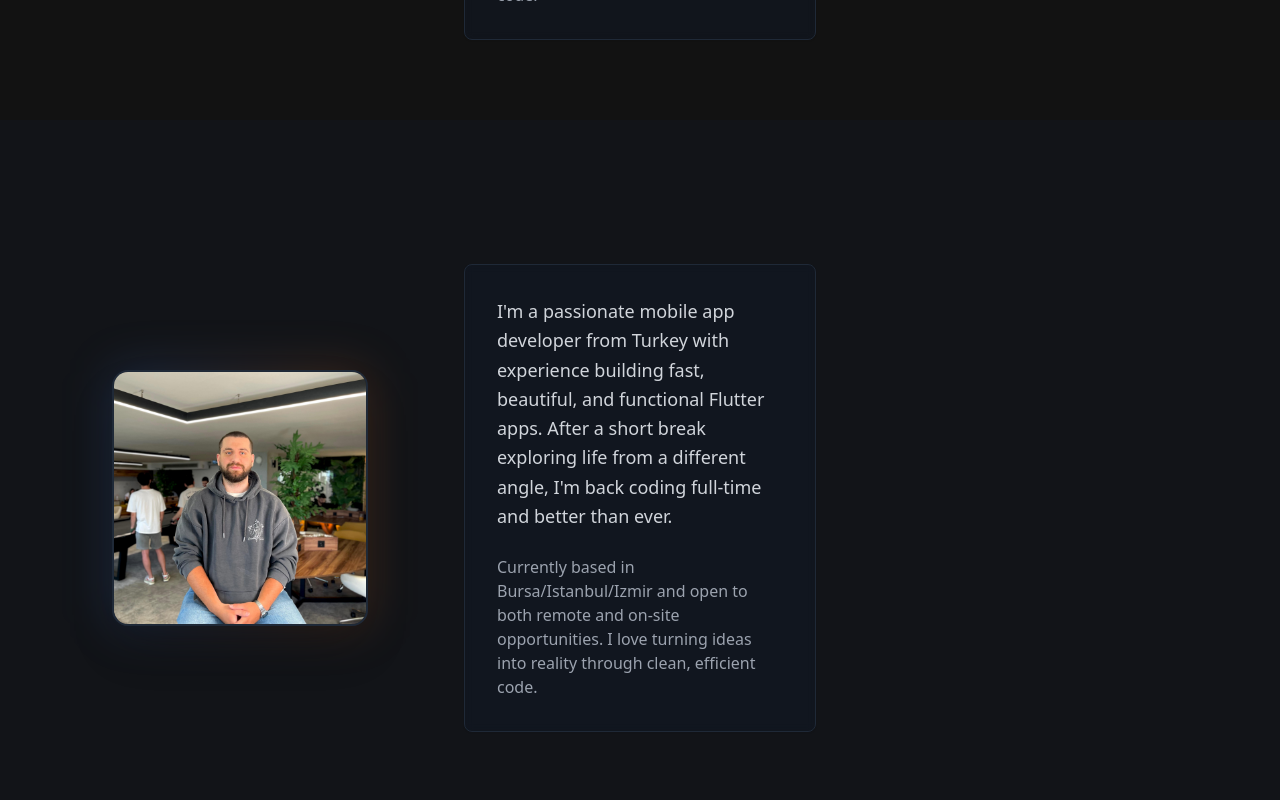
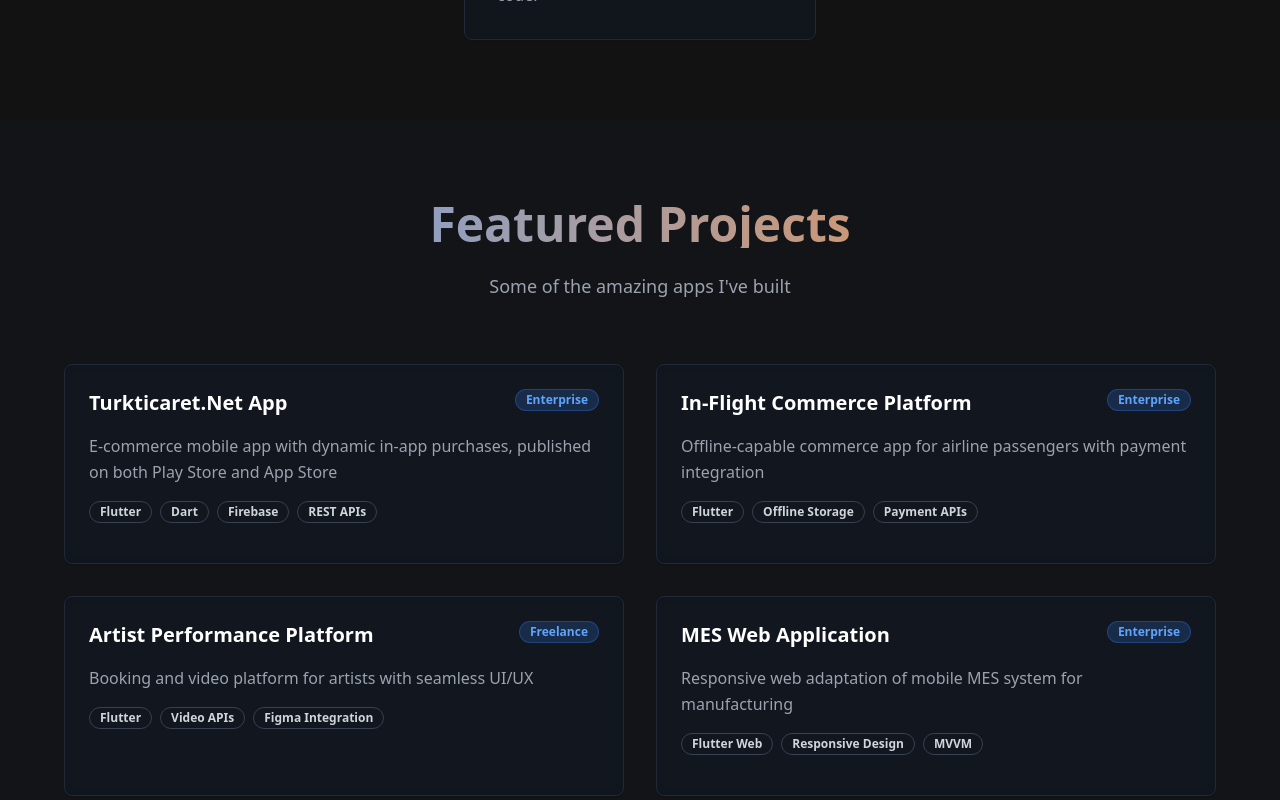
Before and after one commit to EmrSyhn/Portfolyo, a Next.js app: page / in a window 1280 px wide. Shown: the part 1420-2220 px from the top of the page. Built offline with nearby package versions, Linux system fonts and the light colour scheme.

Commit message:
Remove unused motion div and related content from the portfolio section

```diff
--- a/app/page.tsx
+++ b/app/page.tsx
@@ -301,88 +301,6 @@ export default function Portfolio() {
                 </CardContent>
               </Card>
             </motion.div>
-          </div>
-        </div>
-      </section>
-
-      {/* Projects Section */}
-      <section id="projects" className="py-20 px-4 bg-gray-900/30">
-        <div className="max-w-6xl mx-auto">
-          <motion.div
-            initial={{ opacity: 0, y: 30 }}
-            whileInView={{ opacity: 1, y: 0 }}
-            transition={{ duration: 0.6 }}
-            viewport={{ once: true }}
-            className="text-center mb-16"
-          ></motion.div>
-          <div className="grid md:grid-cols-3 gap-12 items-center">
-            <motion.div
-              initial={{ opacity: 0, scale: 0.8 }}
-              whileInView={{ opacity: 1, scale: 1 }}
-              transition={{ duration: 0.6 }}
-              viewport={{ once: true }}
-              className="flex justify-center"
-            >
-              <div className="relative">
-                <div className="absolute inset-0 bg-gradient-to-r from-blue-500/20 to-orange-500/20 rounded-2xl blur-xl"></div>
-                <img
-                  src="/images/emir-photo.jpg"
-                  alt="Emir Seyhan - Flutter Developer"
-                  className="relative w-64 h-64 object-cover rounded-2xl border-2 border-gray-800 shadow-2xl"
-                />
-              </div>
-            </motion.div>
-
-            <motion.div
-              initial={{ opacity: 0, x: -30 }}
-              whileInView={{ opacity: 1, x: 0 }}
-              transition={{ duration: 0.6 }}
-              viewport={{ once: true }}
-            >
-              <Card className="bg-gray-900/50 border-gray-800 backdrop-blur-sm">
-                <CardContent className="p-8">
-                  <p className="text-lg text-gray-300 leading-relaxed mb-6">
-                    {t.aboutMeDesc1}
-                  </p>
-                  <p className="text-gray-400">
-                    {t.aboutMeDesc2}
-                  </p>
-                </CardContent>
-              </Card>
-            </motion.div>
-            {/*
-            <motion.div
-              initial={{ opacity: 0, x: 30 }}
-              whileInView={{ opacity: 1, x: 0 }}
-              transition={{ duration: 0.6, delay: 0.2 }}
-              viewport={{ once: true }}
-            >
-              <Card className="bg-gray-900/50 border-gray-800 backdrop-blur-sm">
-                <CardContent className="p-8">
-                  <h3 className="text-xl font-semibold mb-6 text-blue-400">
-                    {t.funFacts}
-                  </h3>
-                  <div className="space-y-4">
-                    <div className="flex items-center gap-3 text-gray-300">
-                      <Brain className="text-blue-400" size={20} />
-                      <span>{t.lovesLearning}</span>
-                    </div>
-                    <div className="flex items-center gap-3 text-gray-300">
-                      <Bike className="text-orange-400" size={20} />
-                      <span>{t.ridesMotorcycle}</span>
-                    </div>
-                    <div className="flex items-center gap-3 text-gray-300">
-                      <Gamepad2 className="text-purple-400" size={20} />
-                      <span>{t.enjoysGaming}</span>
-                    </div>
-                    <div className="flex items-center gap-3 text-gray-300">
-                      <Globe className="text-green-400" size={20} />
-                      <span>{t.lovesExploring}</span>
-                    </div>
-                  </div>
-                </CardContent>
-              </Card>
-            </motion.div> */}
           </div>
         </div>
       </section>
```
